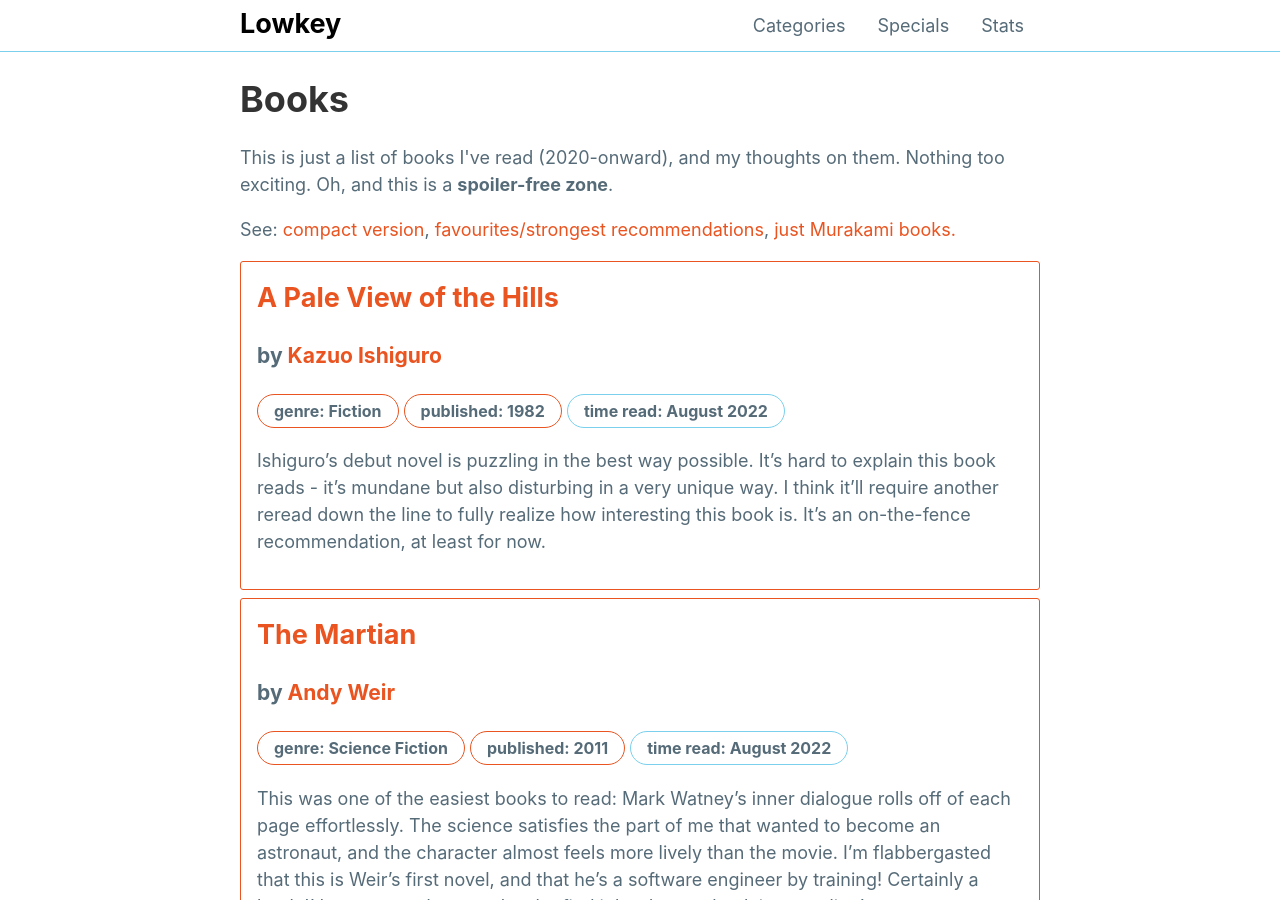
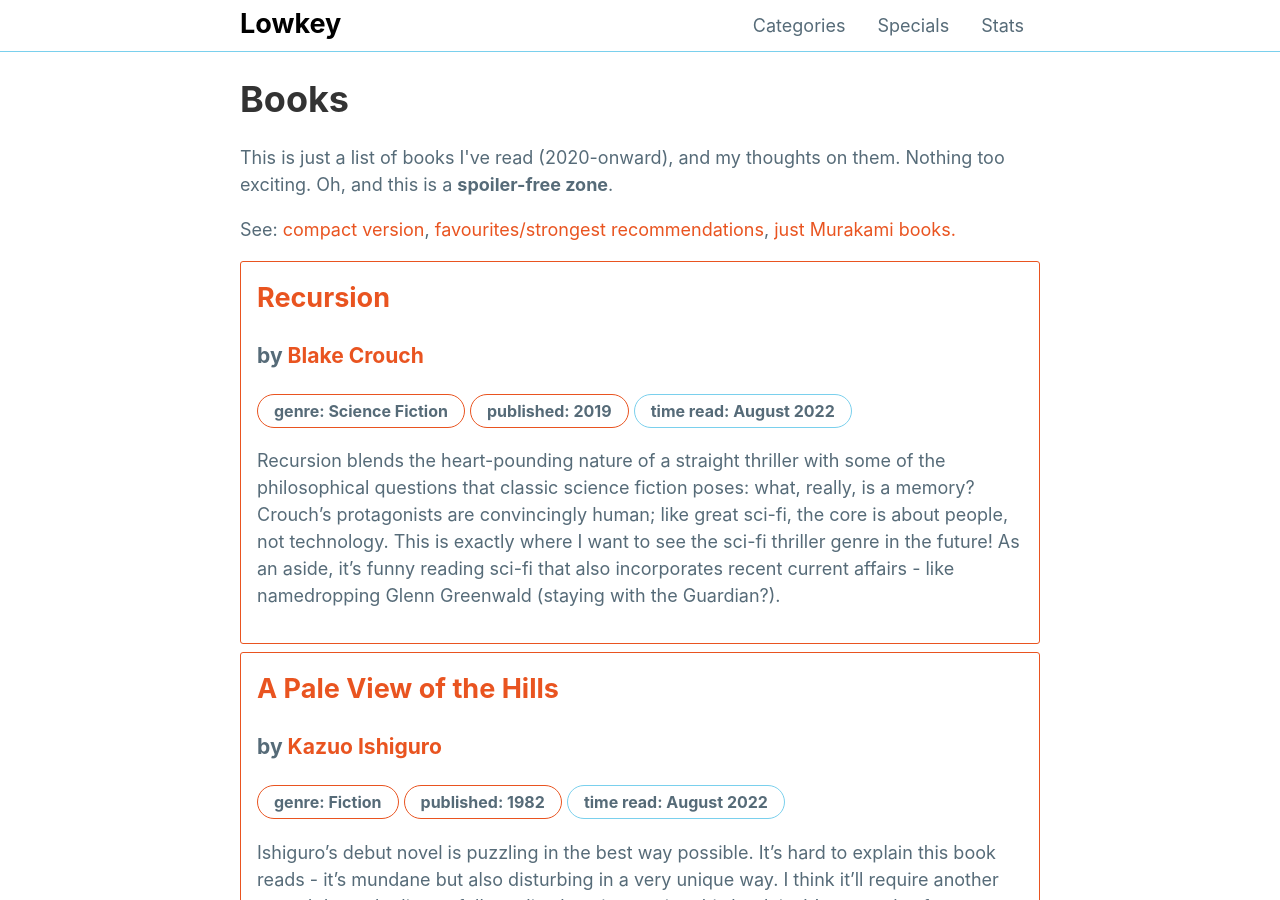
Before and after one commit to mattxwang/lowkey, a Jekyll site: the page built from stats/books.html, in a window 1280 px wide and 900 px high. Built offline with Jekyll 4.4.1, drawn with Linux system fonts in a browser that asks for light colours.

Commit message:
recursion!

```diff
--- a/_data/books.yml
+++ b/_data/books.yml
@@ -690,3 +690,12 @@
   time_read: August 2022
   thoughts: >
     Ishiguro's debut novel is puzzling in the best way possible. It's hard to explain this book reads - it's mundane but also disturbing in a very unique way. I think it'll require another reread down the line to fully realize how interesting this book is. It's an on-the-fence recommendation, at least for now.
+recursion:
+  title: Recursion
+  author: Blake Crouch
+  genre: Science Fiction
+  year_published: 2019
+  time_read: August 2022
+  strong: true
+  thoughts: >
+    Recursion blends the heart-pounding nature of a straight thriller with some of the philosophical questions that classic science fiction poses: what, really, is a memory? Crouch's protagonists are convincingly human; like great sci-fi, the core is about people, not technology. This is exactly where I want to see the sci-fi thriller genre in the future! As an aside, it's funny reading sci-fi that also incorporates recent current affairs - like namedropping Glenn Greenwald (staying with the Guardian?).
```
